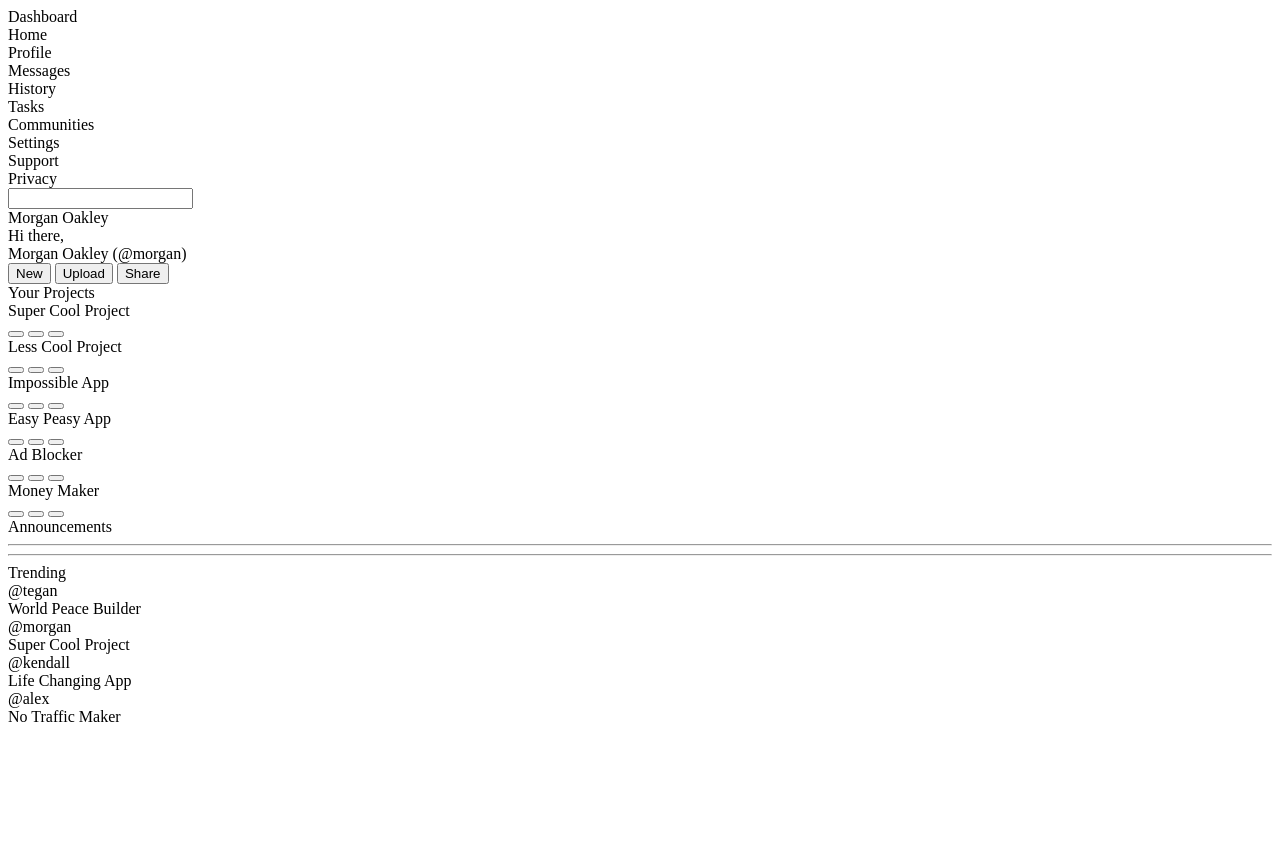
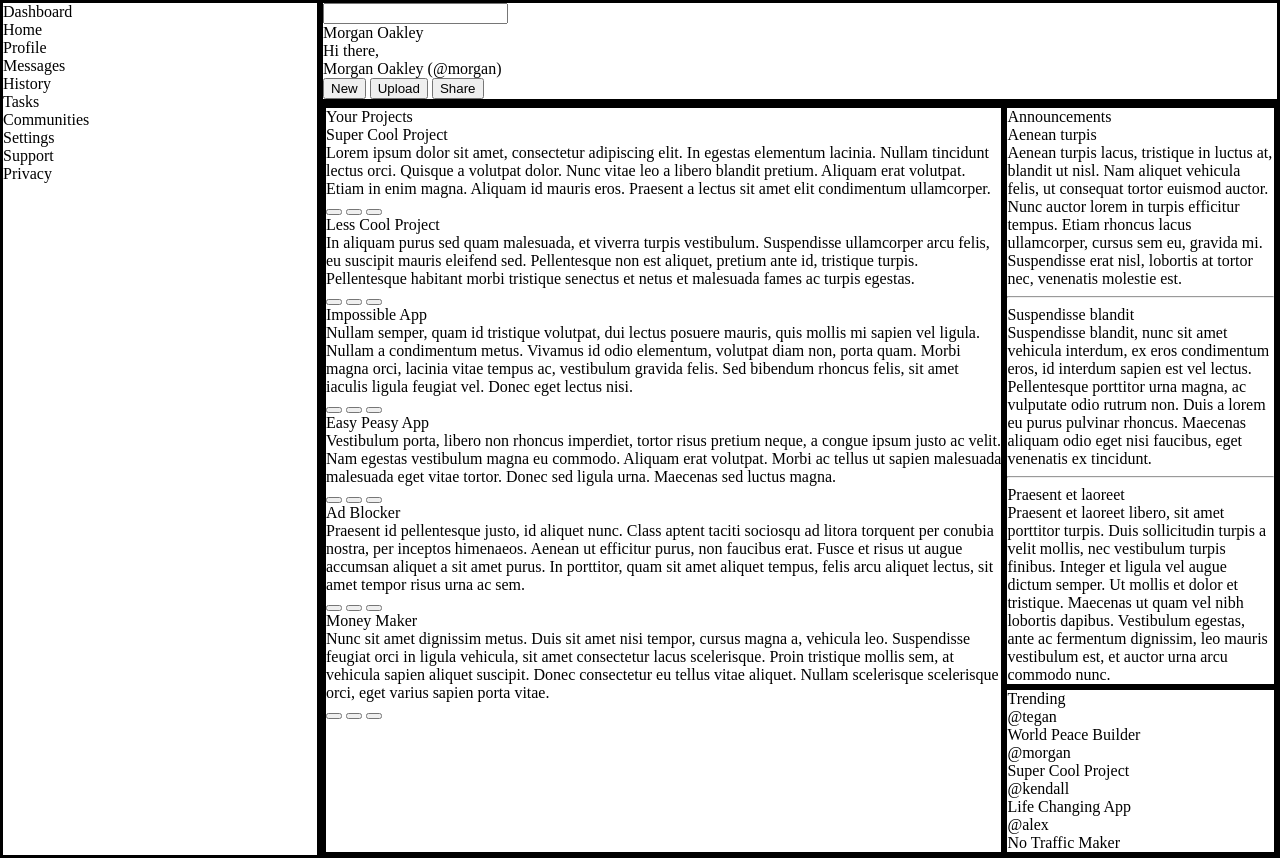
Before and after one commit to thehacktivist42/admin-dashboard, a plain HTML site: page index.html in a window 1280 px wide. Before the commit the page ends 800 px from the top, so only its background shows below. Drawn offline with Linux system fonts and the light colour scheme.

Commit message:
Add structural CSS

```diff
--- a/index.html
+++ b/index.html
@@ -122,7 +122,7 @@
                     Super Cool Project
                 </div>
                 <div class="project-text">
-
+                    Lorem ipsum dolor sit amet, consectetur adipiscing elit. In egestas elementum lacinia. Nullam tincidunt lectus orci. Quisque a volutpat dolor. Nunc vitae leo a libero blandit pretium. Aliquam erat volutpat. Etiam in enim magna. Aliquam id mauris eros. Praesent a lectus sit amet elit condimentum ullamcorper.
                 </div>
                 <div class="project-buttons">
                     <button class="favourite-button"></button>
@@ -135,7 +135,7 @@
                     Less Cool Project
                 </div>
                 <div class="project-text">
-
+                    In aliquam purus sed quam malesuada, et viverra turpis vestibulum. Suspendisse ullamcorper arcu felis, eu suscipit mauris eleifend sed. Pellentesque non est aliquet, pretium ante id, tristique turpis. Pellentesque habitant morbi tristique senectus et netus et malesuada fames ac turpis egestas.
                 </div>
                 <div class="project-buttons">
                     <button class="favourite-button"></button>
@@ -148,7 +148,7 @@
                     Impossible App
                 </div>
                 <div class="project-text">
-
+                    Nullam semper, quam id tristique volutpat, dui lectus posuere mauris, quis mollis mi sapien vel ligula. Nullam a condimentum metus. Vivamus id odio elementum, volutpat diam non, porta quam. Morbi magna orci, lacinia vitae tempus ac, vestibulum gravida felis. Sed bibendum rhoncus felis, sit amet iaculis ligula feugiat vel. Donec eget lectus nisi.
                 </div>
                 <div class="project-buttons">
                     <button class="favourite-button"></button>
@@ -161,7 +161,7 @@
                     Easy Peasy App
                 </div>
                 <div class="project-text">
-
+                    Vestibulum porta, libero non rhoncus imperdiet, tortor risus pretium neque, a congue ipsum justo ac velit. Nam egestas vestibulum magna eu commodo. Aliquam erat volutpat. Morbi ac tellus ut sapien malesuada malesuada eget vitae tortor. Donec sed ligula urna. Maecenas sed luctus magna.
                 </div>
                 <div class="project-buttons">
                     <button class="favourite-button"></button>
@@ -174,7 +174,7 @@
                     Ad Blocker
                 </div>
                 <div class="project-text">
-
+                    Praesent id pellentesque justo, id aliquet nunc. Class aptent taciti sociosqu ad litora torquent per conubia nostra, per inceptos himenaeos. Aenean ut efficitur purus, non faucibus erat. Fusce et risus ut augue accumsan aliquet a sit amet purus. In porttitor, quam sit amet aliquet tempus, felis arcu aliquet lectus, sit amet tempor risus urna ac sem.
                 </div>
                 <div class="project-buttons">
                     <button class="favourite-button"></button>
@@ -187,7 +187,7 @@
                     Money Maker
                 </div>
                 <div class="project-text">
-
+                    Nunc sit amet dignissim metus. Duis sit amet nisi tempor, cursus magna a, vehicula leo. Suspendisse feugiat orci in ligula vehicula, sit amet consectetur lacus scelerisque. Proin tristique mollis sem, at vehicula sapien aliquet suscipit. Donec consectetur eu tellus vitae aliquet. Nullam scelerisque scelerisque orci, eget varius sapien porta vitae.
                 </div>
                 <div class="project-buttons">
                     <button class="favourite-button"></button>
@@ -203,28 +203,28 @@
                 </div>
                 <div class="announcement">
                     <div class="announcement-heading">
-
+                        Aenean turpis
                     </div>
                     <div class="announcement-text">
-
+                        Aenean turpis lacus, tristique in luctus at, blandit ut nisl. Nam aliquet vehicula felis, ut consequat tortor euismod auctor. Nunc auctor lorem in turpis efficitur tempus. Etiam rhoncus lacus ullamcorper, cursus sem eu, gravida mi. Suspendisse erat nisl, lobortis at tortor nec, venenatis molestie est.
                     </div>
                 </div>
                 <hr>
                 <div class="announcement">
                     <div class="announcement-heading">
-
+                        Suspendisse blandit
                     </div>
                     <div class="announcement-text">
-
+                        Suspendisse blandit, nunc sit amet vehicula interdum, ex eros condimentum eros, id interdum sapien est vel lectus. Pellentesque porttitor urna magna, ac vulputate odio rutrum non. Duis a lorem eu purus pulvinar rhoncus. Maecenas aliquam odio eget nisi faucibus, eget venenatis ex tincidunt.
                     </div>
                 </div>
                 <hr>
                 <div class="announcement">
                     <div class="announcement-heading">
-
+                        Praesent et laoreet
                     </div>
                     <div class="announcement-text">
-
+                        Praesent et laoreet libero, sit amet porttitor turpis. Duis sollicitudin turpis a velit mollis, nec vestibulum turpis finibus. Integer et ligula vel augue dictum semper. Ut mollis et dolor et tristique. Maecenas ut quam vel nibh lobortis dapibus. Vestibulum egestas, ante ac fermentum dignissim, leo mauris vestibulum est, et auctor urna arcu commodo nunc.
                     </div>
                 </div>
             </div>
--- a/style.css
+++ b/style.css
@@ -0,0 +1,16 @@
+body {
+    margin: 0;
+    height: 100vh;
+    display: grid;
+    grid-template-columns: 1fr 3fr;
+}
+.sidebar, .header, .main-content, .project-container, .announcement-container, .trending-container {
+    border-style: solid;
+}
+.sidebar {
+    grid-row: 1 / 3;
+}
+.main-content {
+    display: grid;
+    grid-template-columns: 2.5fr 1fr;
+}
```
